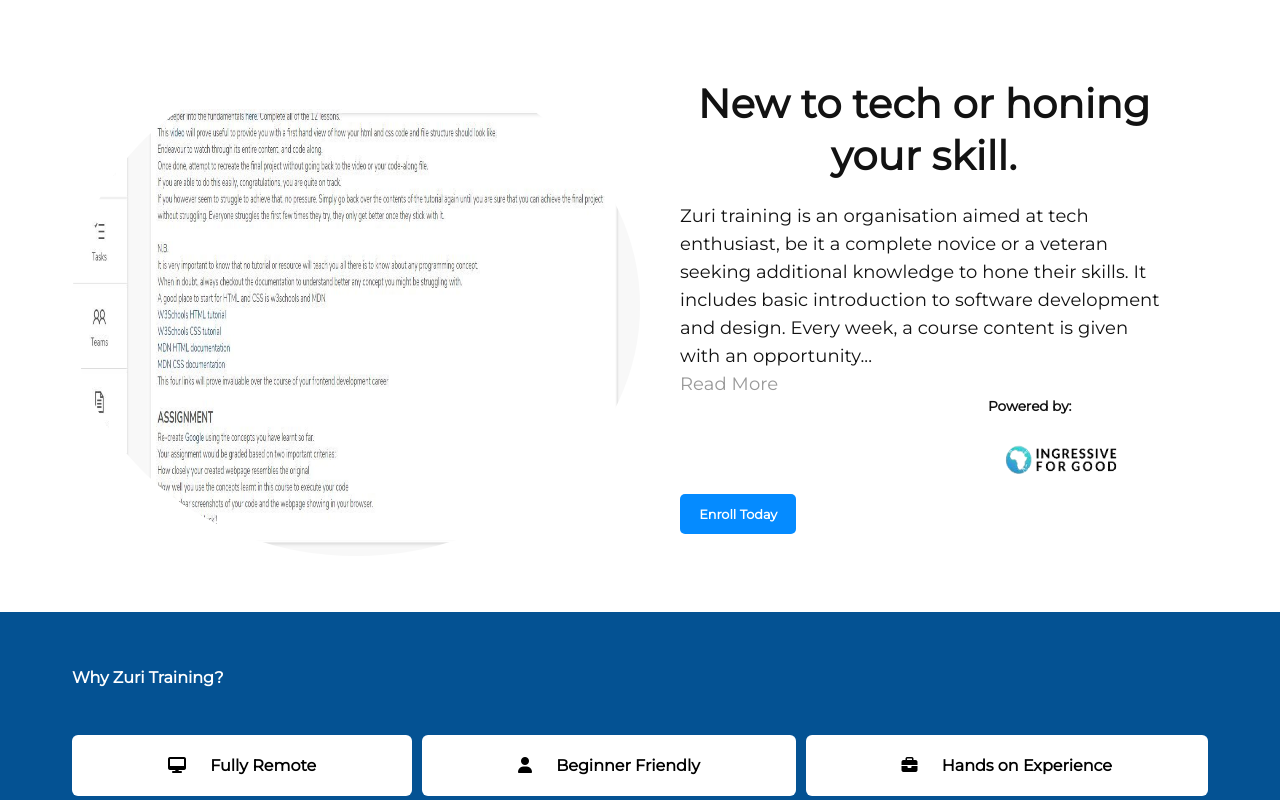
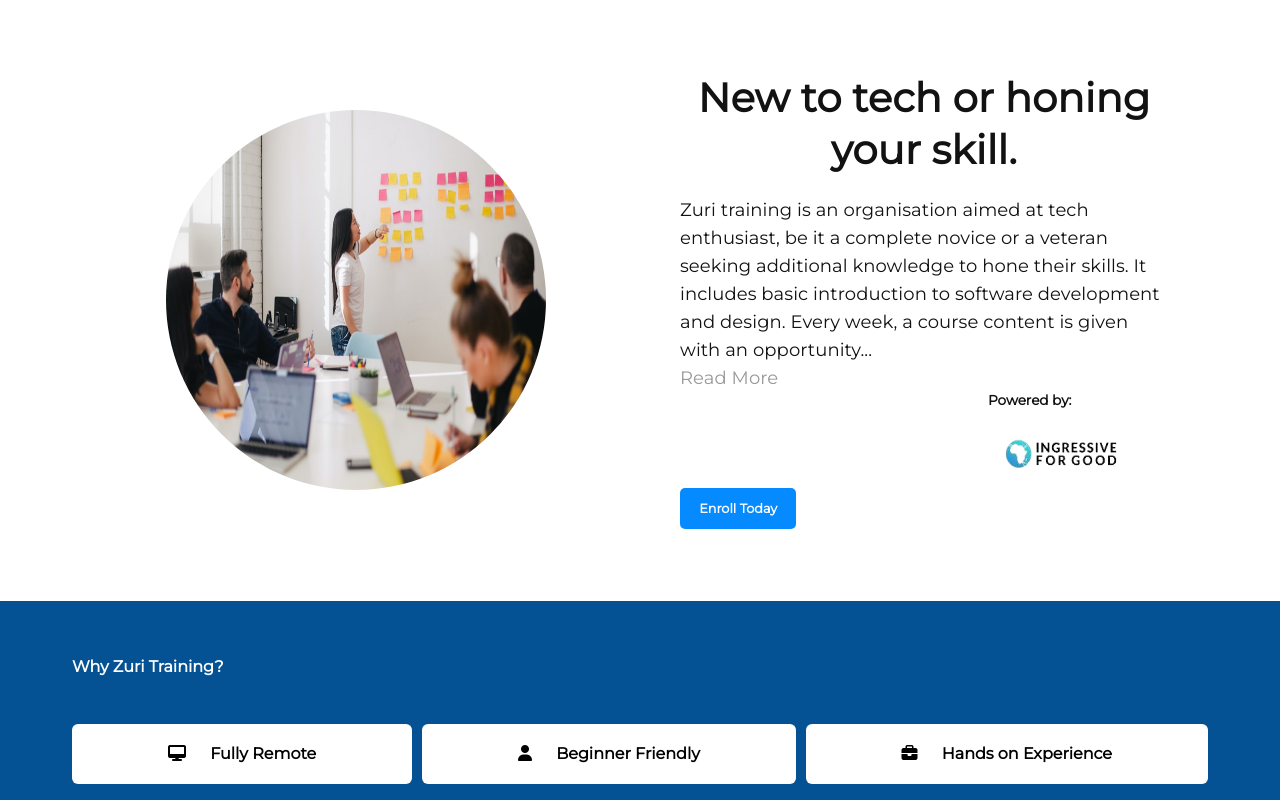
Before and after one commit to AyoFayomi/zuri-homepage, a plain HTML site: page index.html in a window 1280 px wide. Shown: the top 800 px of the page. Drawn offline with Linux system fonts and the light colour scheme.

Commit message:
Added learning image

```diff
--- a/index.html
+++ b/index.html
@@ -16,7 +16,7 @@
     <!-- Hero Section -->
     <section class="hero">
         <div class="hero-left">
-            <img src="img/zuri  task.JPG" alt="About Zuri Training">
+            <img src="img/learning.jfif" alt="About Zuri Training">
         </div>
         <div class="hero-right">
 <h2>New to tech or honing your skill.</h2>
--- a/style.css
+++ b/style.css
@@ -34,9 +34,10 @@ section .hero-left {
 
 section .hero-left img {
     display: block;
-    width: 100%;
-    height: 500px;
+    width: 380px;
+    height: 380px;
     border-radius: 50%;
+    margin:0 auto;
 }
 
 section .hero-right {
```
Also changed, not shown: img/learning.jfif (added), img/zuri  task.JPG (deleted).
